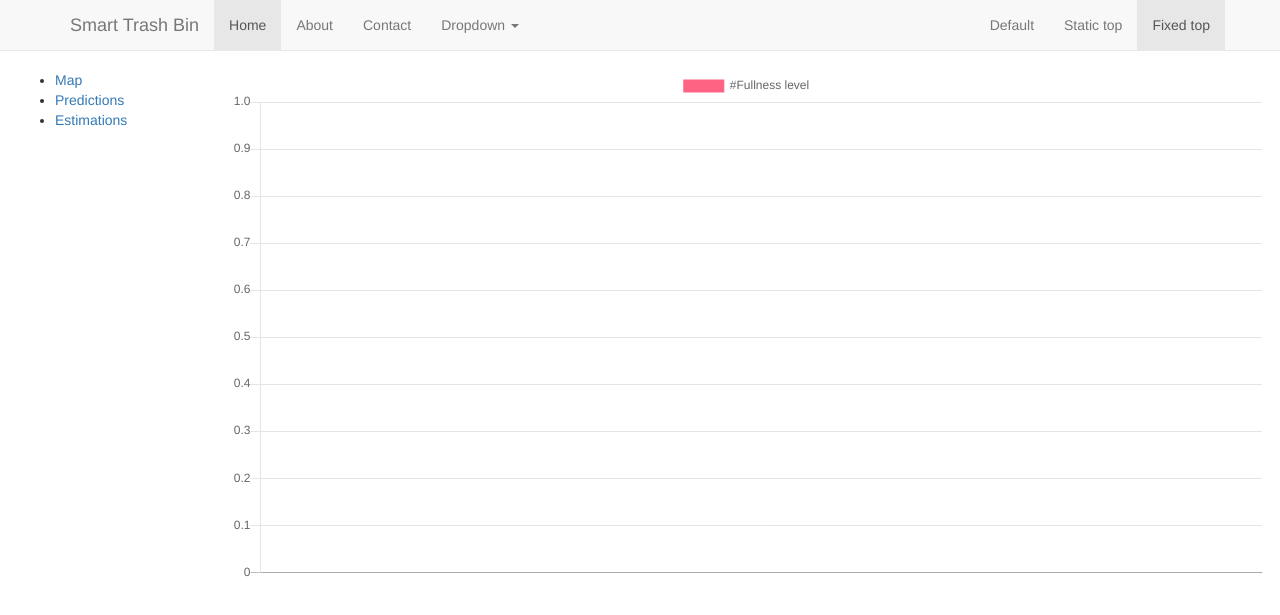
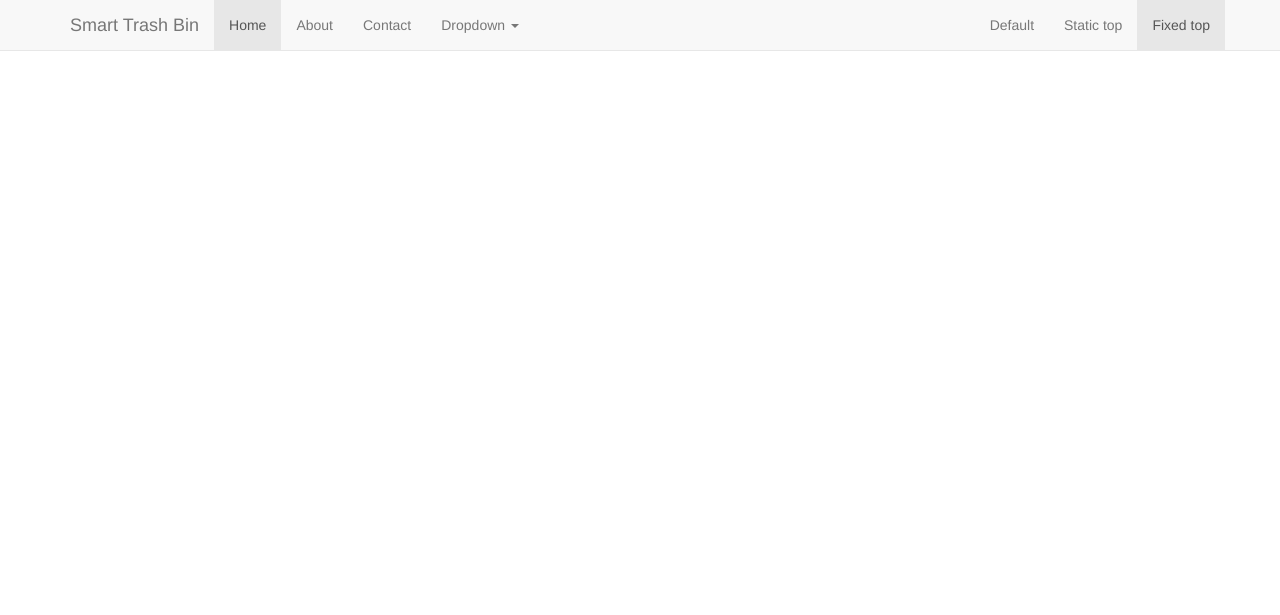
Before and after one commit to Th-Havy/ProductDesign, a Django app: page /map/state/ in a window 1280 px wide. Shown: the top 615 px of the page. Run offline with Django 3.2, Linux system fonts and the light colour scheme; data that the repository does not hold is empty; some libraries are stand-ins or nearby versions.

Commit message:
Modified map

```diff
--- a/SmartTrashBin/map/static/map/trash_bin_state_chart.js
+++ b/SmartTrashBin/map/static/map/trash_bin_state_chart.js
@@ -18,6 +18,15 @@
         console.log(times);
     });
 });
+
+//liste détat dans data
+data.forEach(fonctionDeTraitement);
+
+function fonctionDeTraitement(state) {
+    static average = 0
+
+    average += state.fullness /100;
+}
 
 var myChart = new Chart(ctx, {
     type: 'line',
--- a/SmartTrashBin/map/templates/base_generic.html
+++ b/SmartTrashBin/map/templates/base_generic.html
@@ -59,17 +59,6 @@
     </nav>
 
     <div class="container-fluid">
-
-        <div class="row">
-            <div class="col-sm-2">
-                {% block sidebar %}
-                <ul class="sidebar-nav">
-                    <li> <a href=""> Map </a> </li>
-                    <li> <a href=""> Predictions </a></li>
-                    <li> <a href=""> Estimations </a></li>
-                </ul>
-                {% endblock %}
-            </div>
             <div class="col-sm-10 ">
                 {% block content %}{% endblock %}
             </div>
```
Also changed, not shown: SmartTrashBin/map/static/map/trash_bin_map.js (+18 -9 lines), SmartTrashBin/map/templates/map/trash_bin_map.html (+6 -1 lines).
